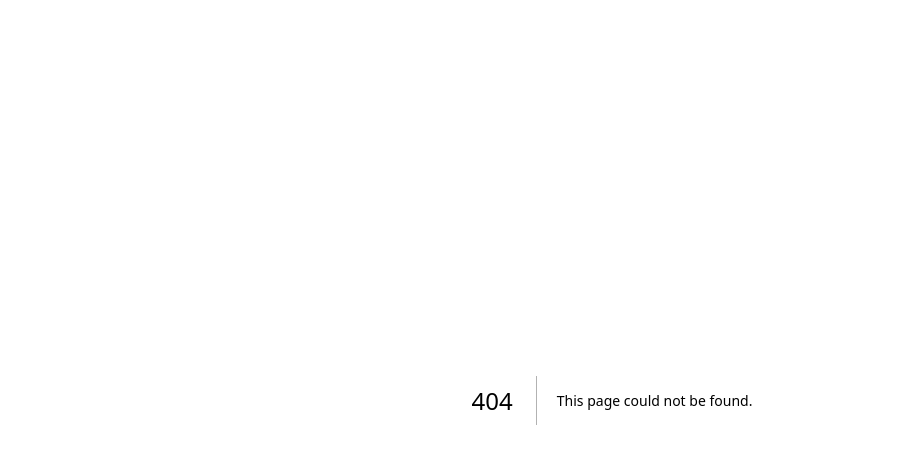
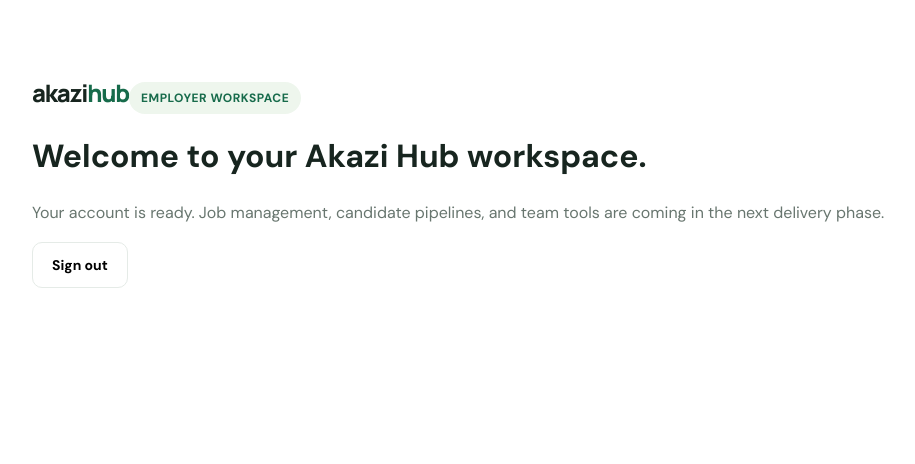
Before and after one commit to novastackdevs/Akazi-Hub, a Next.js app in the folder apps/web/: page /dashboard in a window 1280 px wide. Before the commit this address had no page. Shown: the top 464 px of the page, without its empty margins (28-943 px from the left). Built offline with nearby package versions, Linux system fonts and the light colour scheme; sample sign-in values are in the browser's storage.

Commit message:
feat(web): add apps/web/app/dashboard/page.tsx

```diff
--- /dev/null
+++ b/apps/web/app/dashboard/page.tsx
@@ -0,0 +1,8 @@
+'use client';
+import { useEffect, useState } from 'react';
+export default function DashboardPage() {
+  const [ready, setReady] = useState(false);
+  useEffect(() => { if (!sessionStorage.getItem('akazi_access_token')) window.location.replace('/login'); else setReady(true); }, []);
+  if (!ready) return <main className="container section">Loading your workspace…</main>;
+  return <main className="container section"><a className="brand" href="/">akazi<span>hub</span></a><span className="eyebrow">Employer workspace</span><h1>Welcome to your Akazi Hub workspace.</h1><p>Your account is ready. Job management, candidate pipelines, and team tools are coming in the next delivery phase.</p><button className="btn btn-outline" onClick={() => { sessionStorage.removeItem('akazi_access_token'); window.location.assign('/login'); }}>Sign out</button></main>;
+}
```
